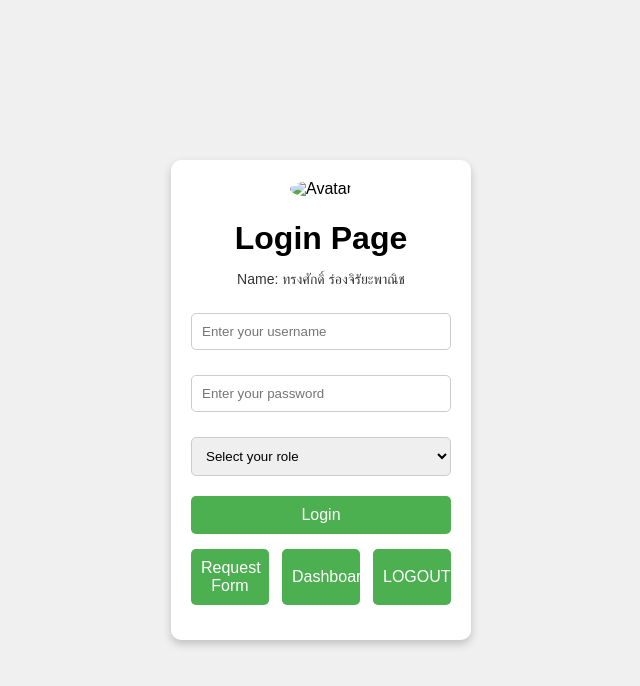
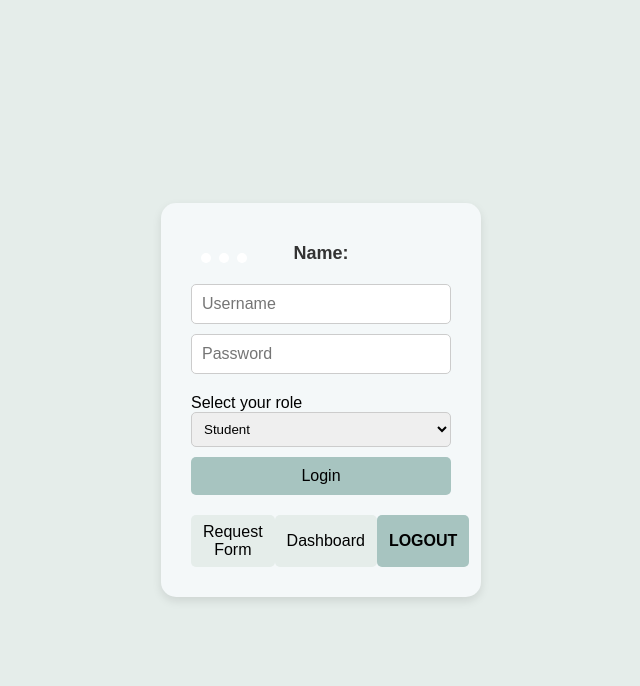
Before and after one commit to tha15thai/Assignment_CS261_6points, a website: page public/index.html in a window 1280 px wide. Shown: the whole page, without its empty margins (319-959 px from the left). Drawn offline with Linux system fonts and the light colour scheme.

Commit message:
write function submitLogin with TU REST API

```diff
--- a/public/css/styles.css
+++ b/public/css/styles.css
@@ -1,12 +1,12 @@
 * {
     box-sizing: border-box;
+    margin: 0;
+    padding: 0;
+    font-family: 'Arial', sans-serif;
 }
 
 body {
-    margin: 0;
-    padding: 0;
-    font-family: Arial, sans-serif;
-    background-color: #f0f0f0;
+    background-color: #e5edea;
     display: flex;
     justify-content: center;
     align-items: center;
@@ -14,77 +14,103 @@ body {
 }
 
 .login-container {
-    display: flex;
-    justify-content: center;
-    align-items: center;
+    background-color: #f4f8f9;
+    border-radius: 15px;
+    padding: 30px;
+    width: 320px;
+    text-align: center;
+    box-shadow: 0 4px 10px rgba(0, 0, 0, 0.1);
 }
 
-.login-box {
-    background-color: #fff;
-    padding: 20px;
-    border-radius: 10px;
-    box-shadow: 0 4px 8px rgba(0, 0, 0, 0.2);
-    text-align: center;
-    width: 300px;
+.header {
+    margin-bottom: 20px;
+    position: relative;
 }
 
-.avatar {
-    margin-bottom: 20px;
+.circles {
+    position: absolute;
+    top: 10px;
+    left: 10px;
+    display: flex;
+    gap: 8px;
 }
 
-.avatar img {
-    width: 80px;
+.circle {
+    width: 10px;
+    height: 10px;
+    background-color: white;
     border-radius: 50%;
 }
 
-h1 {
-    margin-bottom: 10px;
-}
-
-p {
-    margin-bottom: 20px;
-    font-size: 14px;
+#userNameDisplay {
+    font-size: 18px;
+    font-weight: bold;
+    margin-top: 10px;
     color: #333;
 }
 
-.input-container {
-    margin-bottom: 15px;
+.form-container {
+    display: flex;
+    flex-direction: column;
+    gap: 10px;
 }
 
-input, select {
-    width: 100%;
+input[type="text"],
+input[type="password"] {
     padding: 10px;
-    margin: 5px 0;
     border: 1px solid #ccc;
     border-radius: 5px;
+    font-size: 16px;
+}
+
+.dropdown-container {
+    text-align: left;
+    margin-top: 10px;
+}
+
+select {
+    width: 100%;
+    padding: 8px;
+    border-radius: 5px;
+    border: 1px solid #ccc;
 }
 
 button {
-    width: 100%;
+    background-color: #a7c4c0;
+    border: none;
     padding: 10px;
-    background-color: #4CAF50;
-    color: white;
-    border: none;
     border-radius: 5px;
+    font-size: 16px;
     cursor: pointer;
-    font-size: 16px;
 }
 
 button:hover {
-    background-color: #45a049;
+    background-color: #90b2ae;
 }
 
-.extra-buttons {
+.footer {
     display: flex;
-    justify-content: space-between;
-    margin-top: 15px;
+    justify-content: space-around;
+    margin-top: 20px;
 }
 
-.extra-buttons button {
-    width: 30%;
+.btn {
+    background-color: #e5edea;
+    padding: 8px 12px;
+    border-radius: 5px;
+    cursor: pointer;
+    transition: background-color 0.3s;
 }
 
-#message {
-    margin-top: 15px;
-    color: red;
+.btn:hover {
+    background-color: #d0d8d6;
 }
+
+.logout {
+    background-color: #a7c4c0;
+    font-weight: bold;
+}
+
+.logout:hover {
+    background-color: #90b2ae;
+}
--- a/public/index.html
+++ b/public/index.html
@@ -7,39 +7,36 @@
     <link rel="stylesheet" href="css/styles.css">
 </head>
 <body>
+    <div class="login-container">
+        <div class="header">
+            <div class="circles">
+                <div class="circle"></div>
+                <div class="circle"></div>
+                <div class="circle"></div>
+            </div>
+            <p id="userNameDisplay">Name: </p>
+        </div>
 
-    <div class="login-container">
-        <div class="login-box">
-            <div class="avatar">
-                <img src="avatar.png" alt="Avatar">
-            </div>
-            <h1>Login Page</h1>
-            <p>Name: ทรงศักดิ์ ร่องจิรัยะพาณิช</p>
+        <div class="form-container">
+            <input type="text" id="usernameInput" placeholder="Username">
+            <input type="password" id="passwordInput" placeholder="Password">
 
-            <form id="loginForm">
-                <div class="input-container">
-                    <input type="text" id="username" placeholder="Enter your username" required>
-                </div>
-                <div class="input-container">
-                    <input type="password" id="password" placeholder="Enter your password" required>
-                </div>
-                <div class="input-container">
-                    <select id="role" required>
-                        <option value="" disabled selected>Select your role</option>
-                        <option value="student">Student</option>
-                        <option value="lecturer">Lecturer</option>
-                    </select>
-                </div>
-                <button type="submit" id="loginBtn">Login</button>
-            </form>
-
-            <div class="extra-buttons">
-                <button type="button">Request Form</button>
-                <button type="button" id="dashboardBtn">Dashboard</button>
-                <button type="button" id="logoutBtn">LOGOUT</button>
+            <div class="dropdown-container">
+                <label for="role">Select your role</label>
+                <select id="role">
+                    <option value="student">Student</option>
+                    <option value="teacher">Teacher</option>
+                    <option value="admin">Admin</option>
+                </select>
             </div>
 
-            <div id="message"></div>
+            <button type="button" id="loginButton">Login</button>
+        </div>
+
+        <div class="footer">
+            <button class="btn request-form">Request Form</button>
+            <button class="btn dashboard">Dashboard</button>
+            <button class="btn logout">LOGOUT</button>
         </div>
     </div>
 
--- a/public/js/script.js
+++ b/public/js/script.js
@@ -2,15 +2,21 @@ function submitLogin() {
     const username = document.getElementById('username').value;
     const password = document.getElementById('password').value;
 
-    fetch('/api/auth', {
+    fetch('https://restapi.tu.ac.th/api/v1/auth/Ad/verify', {
         method: 'POST',
         headers: {
-            'Content-Type': 'application/json'
+            'Content-Type': 'application/json',
+            'Application-Key' : 'TUc8e9a774d9aa1222aca29d98ce6b48ff0ae975b29f1021699cb9ed3fb2ef65a93d1e2a39b79ae88dd56ef39239c88434'
         },
-        body: JSON.stringify({ username, password })
+        body: JSON.stringify({
+            username: username,
+            password: password,
+        }),
     })
     .then(response => response.json())
     .then(data => {
+        // แสดงชื่อผู้ใช้ที่ดึงมาจาก API
+        //document.getElementById('userNameDisplay').innerText = `Name: ${data.user.name}`;
         document.getElementById('message').innerText = data.message;
     })
     .catch(error => console.error('Error:', error));
@@ -23,13 +29,14 @@ function call_REST_API_Hello() {
     const password = document.getElementById('password').value;
 
     const url = (
-        'http://localhost:8080/hello?' +
+        'http://localhost:8081/testmicroservice1-0.0.1-SNAPSHOT/hello?' +
         new URLSearchParams({ myName: username, lastName: password}).toString()
       );
 
     fetch(url)
     .then(response => response.text())
     .then(text => {
+        console.log("Text return from REST API"+text);
         document.getElementById('message').innerText = text;
     })
     .catch(error => console.error('Error:', error));
```
Also changed, not shown: 2 other files.
